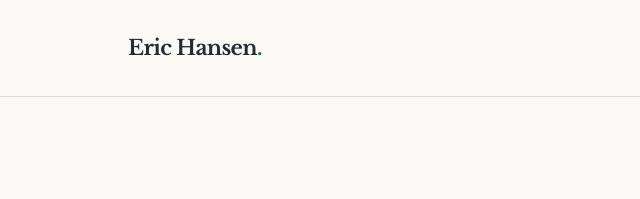
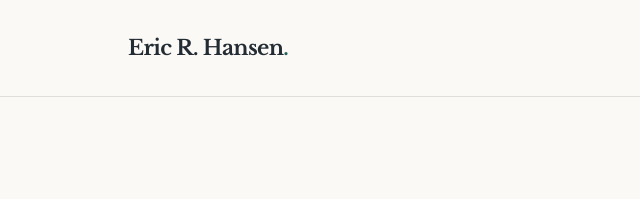
Before and after one commit to erhansen4/erhansen4.github.io, a plain HTML site: page teaching.html in a window 1280 px wide. Shown: the top 199 px of the page, 0-640 px from the left. Drawn offline with nearby package versions, Linux system fonts and the light colour scheme.

Commit message:
Update teaching.html

```diff
--- a/teaching.html
+++ b/teaching.html
@@ -1,6 +1,6 @@
 <!doctype html>
 <html lang="en"><head><meta charset="utf-8"><meta name="viewport" content="width=device-width, initial-scale=1"><meta name="description" content="Undergraduate and graduate teaching by Eric R. Hansen."><title>Teaching | Eric R. Hansen</title><link rel="stylesheet" href="styles.css"></head>
-<body><header class="site-header"><div class="container header-inner"><a class="brand" href="index.html">Eric Hansen<span class="brand-dot">.</span></a><nav class="nav" aria-label="Primary navigation"><a href="index.html">About</a><a href="research.html">Research</a><a href="teaching.html" aria-current="page">Teaching</a><a href="cv.html">CV</a></nav></div></header>
+<body><header class="site-header"><div class="container header-inner"><a class="brand" href="index.html">Eric R. Hansen<span class="brand-dot">.</span></a><nav class="nav" aria-label="Primary navigation"><a href="index.html">About</a><a href="research.html">Research</a><a href="teaching.html" aria-current="page">Teaching</a><a href="cv.html">CV</a></nav></div></header>
 
 <main><div class="container"><section class="page-intro"><div class="eyebrow"></div><h1>Teaching</h1><p>My courses combine scholarly reading and structured discussion with simulations, collaborative exercises, and applied research. I aim to help students understand not only what political institutions do, but why they produce the outcomes they do.</p></section>
 
```
